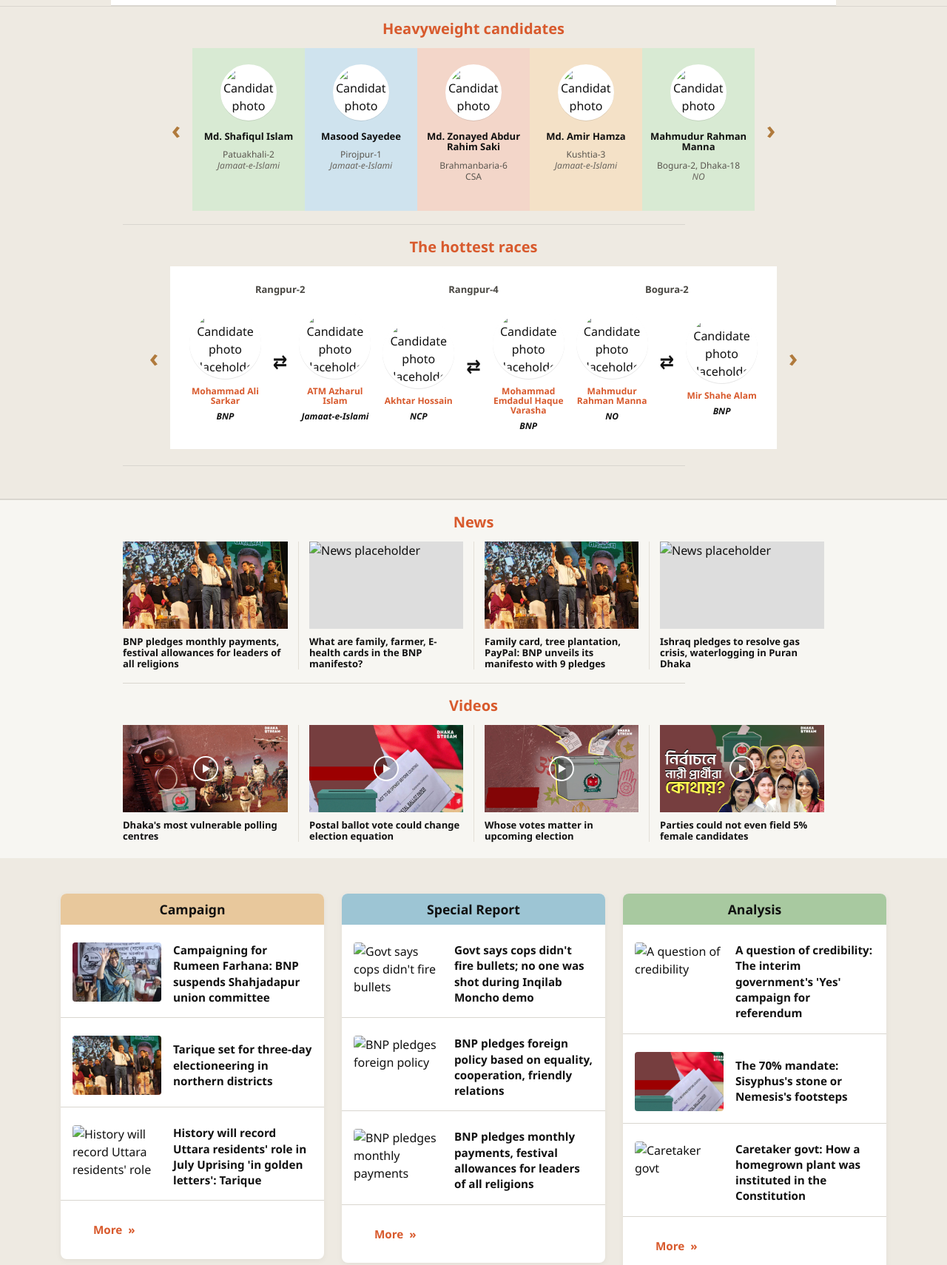
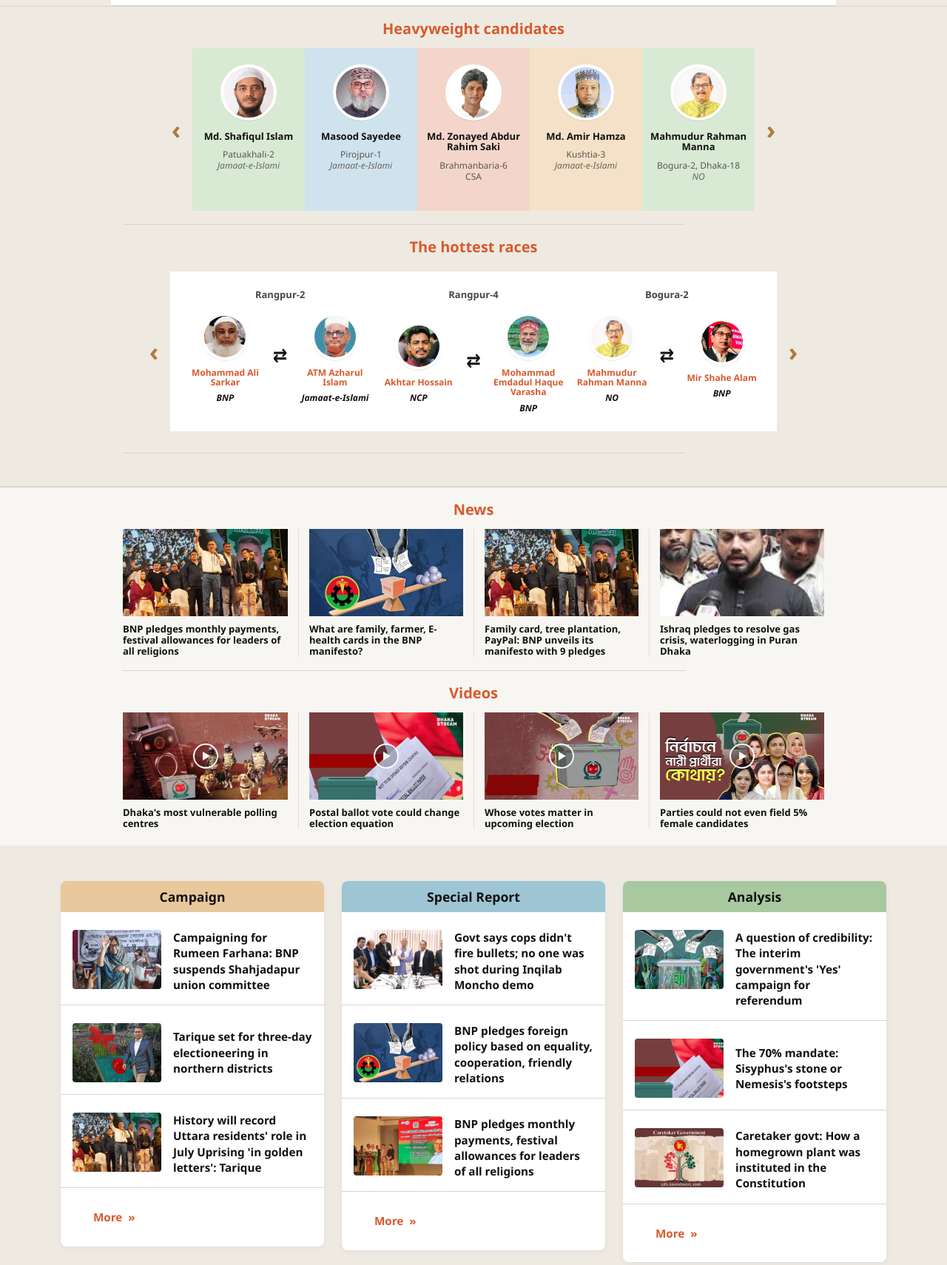
Before and after one commit to Ashraful-Alam-FrontDev/dhaka-stream-election-page, a plain HTML site: page index.html in a window 1280 px wide. Shown: the part 1027-2737 px from the top of the page at 74% size. Drawn offline with nearby package versions, Linux system fonts and the light colour scheme.

Commit message:
Update index.html

```diff
--- a/index.html
+++ b/index.html
@@ -7,6 +7,8 @@
 
   <!-- Bootstrap -->
   <link href="https://cdn.jsdelivr.net/npm/bootstrap@5.3.3/dist/css/bootstrap.min.css" rel="stylesheet" />
+  <!-- Bootstrap Icons -->
+  <link rel="stylesheet" href="https://cdn.jsdelivr.net/npm/bootstrap-icons@1.11.3/font/bootstrap-icons.min.css" />
   <link rel="stylesheet" href="styles.css">
 </head>
 
@@ -155,10 +157,10 @@
 
       <!-- RIGHT: MAP -->
       <div class="col-lg-6 right-col">
-        <div class="map-title">Click to know about your constituency</div>
+        <!-- <div class="map-title">Click to know about your constituency</div> -->
         <div class="map-box">
           <!-- Placeholder SVG map (replace later with your real SVG) -->
-          <img src="./images/734d624b-7259-4b82-bb89-90956253f77f.svg" alt="">
+          <img src="./images/9530c8ed-d744-452e-ab68-f55df481473d.svg" alt="">
         </div>
       </div>
     </div>
@@ -175,7 +177,7 @@
 
       <div class="ds-cand-strip">
         <div class="ds-cand bg-mint">
-          <img class="ds-avatar" src="./images/md_shafikul_islam_khan.jpg.jpeg" alt="Candidate photo placeholder">
+          <img class="ds-avatar" src="./images/shafiqul_alam_masud.jpg" alt="Candidate photo placeholder">
           <div class="ds-cand-name">Md. Shafiqul Islam</div>
           <div class="ds-cand-meta">
             Patuakhali-2<br>
@@ -184,7 +186,7 @@
         </div>
 
         <div class="ds-cand bg-blue">
-          <img class="ds-avatar" src="./images/masud_sayeedi_.jpg.jpeg" alt="Candidate photo placeholder">
+          <img class="ds-avatar" src="./images/masud_sayeedi_.jpg" alt="Candidate photo placeholder">
           <div class="ds-cand-name">Masood Sayedee</div>
           <div class="ds-cand-meta">
             Pirojpur-1<br>
@@ -193,7 +195,7 @@
         </div>
 
         <div class="ds-cand bg-peach">
-          <img class="ds-avatar" src="./images/zonayed_saki.jpg.jpeg" alt="Candidate photo placeholder">
+          <img class="ds-avatar" src="./images/zonayed_saki.jpg" alt="Candidate photo placeholder">
           <div class="ds-cand-name">Md. Zonayed Abdur Rahim Saki</div>
           <div class="ds-cand-meta">
             Brahmanbaria-6<br>
@@ -202,7 +204,7 @@
         </div>
 
         <div class="ds-cand bg-cream">
-          <img class="ds-avatar" src="./images/amir_hamza.jpg.jpeg" alt="Candidate photo placeholder">
+          <img class="ds-avatar" src="./images/amir_hamza.jpg" alt="Candidate photo placeholder">
           <div class="ds-cand-name">Md. Amir Hamza</div>
           <div class="ds-cand-meta">
             Kushtia-3<br>
@@ -211,7 +213,7 @@
         </div>
 
         <div class="ds-cand bg-mint2">
-          <img class="ds-avatar" src="./images/mahmudur_rahman_manna.jpg.jpeg" alt="Candidate photo placeholder">
+          <img class="ds-avatar" src="./images/mahmudur_rahman_manna.jpg" alt="Candidate photo placeholder">
           <div class="ds-cand-name">Mahmudur Rahman Manna</div>
           <div class="ds-cand-meta">
             Bogura-2, Dhaka-18<br>
@@ -238,7 +240,7 @@
             <div class="ds-race-title">Rangpur-2</div>
             <div class="ds-race-row">
               <div class="ds-race-person">
-                <img src="./images/mohammad_ali_sarkar.jpg.jpeg" alt="Candidate photo placeholder">
+                <img src="./images/mohammad_ali_sarkar.jpg" alt="Candidate photo placeholder">
                 <div class="ds-race-name accent">Mohammad Ali Sarkar</div>
                 <div class="ds-race-party">BNP</div>
               </div>
@@ -246,7 +248,7 @@
               <div class="ds-vs" aria-hidden="true">⇄</div>
 
               <div class="ds-race-person">
-                <img src="./images/a_t_m_rezaul_karim.jpg.jpeg" alt="Candidate photo placeholder">
+                <img src="./images/e_tti_em_aajhaarul_islaam_rnpur-2_0.jpg" alt="Candidate photo placeholder">
                 <div class="ds-race-name accent">ATM Azharul Islam</div>
                 <div class="ds-race-party">Jamaat-e-Islami</div>
               </div>
@@ -258,7 +260,7 @@
             <div class="ds-race-title">Rangpur-4</div>
             <div class="ds-race-row">
               <div class="ds-race-person">
-                <img src="./images/aakhtaar_hosen_rnpur-4.jpg.jpeg" alt="Candidate photo placeholder">
+                <img src="./images/aakhtaar_hosen_rnpur-4.jpg" alt="Candidate photo placeholder">
                 <div class="ds-race-name accent">Akhtar Hossain</div>
                 <div class="ds-race-party">NCP</div>
               </div>
@@ -266,7 +268,7 @@
               <div class="ds-vs" aria-hidden="true">⇄</div>
 
               <div class="ds-race-person">
-                <img src="./images/mohammed_emdadul_haque_varasha.jpg.jpeg" alt="Candidate photo placeholder">
+                <img src="./images/mohammed_emdadul_haque_varasha.jpg" alt="Candidate photo placeholder">
                 <div class="ds-race-name accent">Mohammad Emdadul Haque Varasha</div>
                 <div class="ds-race-party">BNP</div>
               </div>
@@ -278,7 +280,7 @@
             <div class="ds-race-title">Bogura-2</div>
             <div class="ds-race-row">
               <div class="ds-race-person">
-                <img src="./images/mahmudur_rahman_manna.jpg.jpeg" alt="Candidate photo placeholder">
+                <img src="./images/mahmudur_rahman_manna.jpg" alt="Candidate photo placeholder">
                 <div class="ds-race-name accent">Mahmudur Rahman Manna</div>
                 <div class="ds-race-party">NO</div>
               </div>
@@ -286,7 +288,7 @@
               <div class="ds-vs" aria-hidden="true">⇄</div>
 
               <div class="ds-race-person">
-                <img src="./images/mir_shahe_alam.jpg.jpeg" alt="Candidate photo placeholder">
+                <img src="./images/mir_shahe_alam.jpg" alt="Candidate photo placeholder">
                 <div class="ds-race-name accent">Mir Shahe Alam</div>
                 <div class="ds-race-party">BNP</div>
               </div>
@@ -318,7 +320,7 @@
         </div>
 
         <div class="col-12 col-md-3 ds-item">
-          <img class="ds-thumb" src="./images/70-stsr-myndt_ssphsr-pthr-nk-nmssr-pddhbn.jpg.jpeg" alt="News placeholder">
+          <img class="ds-thumb" src="./images/70-stsr-myndt_ssphsr-pthr-nk-nmssr-pddhbn.jpg" alt="News placeholder">
           <div class="ds-headline">
             What are family, farmer, E-health cards in the BNP manifesto?
           </div>
@@ -332,7 +334,7 @@
         </div>
 
         <div class="col-12 col-md-3 ds-item">
-          <img class="ds-thumb" src="./images/ishraque_hossain.jpg.jpeg" alt="News placeholder">
+          <img class="ds-thumb" src="./images/ishrq-images.jpg" alt="News placeholder">
           <div class="ds-headline">
             Ishraq pledges to resolve gas crisis, waterlogging in Puran Dhaka
           </div>
@@ -409,14 +411,14 @@
                     </a>
 
                     <a href="#" class="news-item">
-                        <img src="./images/tareq_xdb5qug.jpeg" alt="Tarique set for three-day electioneering" class="news-image">
+                        <img src="./images/selfless_tarique.jpg" alt="Tarique set for three-day electioneering" class="news-image">
                         <div class="news-content">
                             <h3 class="news-title">Tarique set for three-day electioneering in northern districts</h3>
                         </div>
                     </a>
 
                     <a href="#" class="news-item">
-                        <img src="./images/selfless_tarique.jpg.jpeg" alt="History will record Uttara residents' role" class="news-image">
+                        <img src="./images/tareq_xdb5qug.jpeg" alt="History will record Uttara residents' role" class="news-image">
                         <div class="news-content">
                             <h3 class="news-title">History will record Uttara residents' role in July Uprising 'in golden letters': Tarique</h3>
                         </div>
@@ -432,21 +434,21 @@
                     <div class="category-header special-report">Special Report</div>
 
                     <a href="#" class="news-item">
-                        <img src="./images/caretaker_government.jpg.jpeg" alt="Govt says cops didn't fire bullets" class="news-image">
+                        <img src="./images/ru_2.png" alt="Govt says cops didn't fire bullets" class="news-image">
                         <div class="news-content">
                             <h3 class="news-title">Govt says cops didn't fire bullets; no one was shot during Inqilab Moncho demo</h3>
                         </div>
                     </a>
 
                     <a href="#" class="news-item">
-                        <img src="./images/70-stsr-myndt_ssphsr-pthr-nk-nmssr-pddhbn.jpg.jpeg" alt="BNP pledges foreign policy" class="news-image">
+                        <img src="./images/70-stsr-myndt_ssphsr-pthr-nk-nmssr-pddhbn.jpg" alt="BNP pledges foreign policy" class="news-image">
                         <div class="news-content">
                             <h3 class="news-title">BNP pledges foreign policy based on equality, cooperation, friendly relations</h3>
                         </div>
                     </a>
 
                     <a href="#" class="news-item">
-                        <img src="./images/70-stsr-myndt_ssphsr-pthr-nk-nmssr-pddhbn.jpg.jpeg" alt="BNP pledges monthly payments" class="news-image">
+                        <img src="./images/bnp_2.jpg" alt="BNP pledges monthly payments" class="news-image">
                         <div class="news-content">
                             <h3 class="news-title">BNP pledges monthly payments, festival allowances for leaders of all religions</h3>
                         </div>
@@ -462,7 +464,7 @@
                     <div class="category-header analysis">Analysis</div>
 
                     <a href="#" class="news-item">
-                        <img src="./images/caretaker_government.jpg.jpeg" alt="A question of credibility" class="news-image">
+                        <img src="./images/gnbhtr-ry-kbhb-bdly-ds.jpg" alt="A question of credibility" class="news-image">
                         <div class="news-content">
                             <h3 class="news-title">A question of credibility: The interim government's 'Yes' campaign for referendum</h3>
                         </div>
@@ -476,7 +478,7 @@
                     </a>
 
                     <a href="#" class="news-item">
-                        <img src="./images/caretaker_government.jpg.jpeg" alt="Caretaker govt" class="news-image">
+                        <img src="./images/caretaker_government.jpg" alt="Caretaker govt" class="news-image">
                         <div class="news-content">
                             <h3 class="news-title">Caretaker govt: How a homegrown plant was instituted in the Constitution</h3>
                         </div>
@@ -511,14 +513,12 @@
         </div>
 
         <div class="col-md-4 ds-foot-right">
-          <div class="ds-social" aria-label="Social links">
-            <a href="#" aria-label="Facebook"><i class="bi bi-facebook"></i></a>
-            <a href="#" aria-label="Instagram"
-              ><i class="bi bi-instagram"></i
-            ></a>
-            <a href="#" aria-label="X"><i class="bi bi-twitter-x"></i></a>
-            <a href="#" aria-label="YouTube"><i class="bi bi-youtube"></i></a>
-            <a href="#" aria-label="LinkedIn"><i class="bi bi-linkedin"></i></a>
+          <div class="ds-social" aria-label="Social-Links">
+            <a href="#" aria-label="Instagram"><img src="./images/Facebook-Icon.svg" alt=""></a>
+            <a href="#" aria-label="Instagram"><img src="./images/Youtube.svg" alt=""></a>
+            <a href="#" aria-label="X"><img src="./images/Tiktok.svg" alt=""></a>
+            <a href="#" aria-label="YouTube"><img src="./images/X-Handle.svg" alt=""></a>
+            <a href="#" aria-label="LinkedIn"><img src="./images/Instagram.svg" alt=""></a>
           </div>
 
           <div class="ds-foot-links">
@@ -553,5 +553,4 @@
 </footer>
 
 </body>
-
 </html>
```
